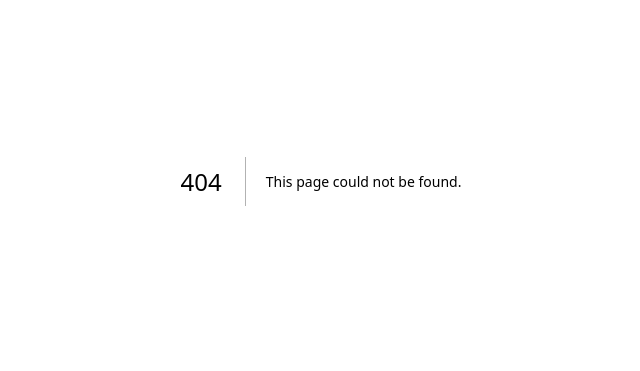
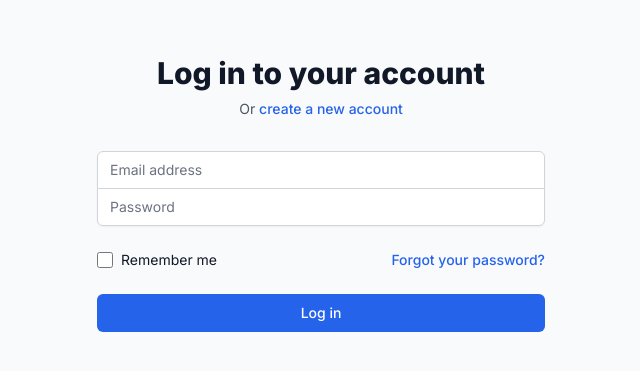
Before and after one commit to dzodze00/claimly.app, a Next.js app: page /login in a window 1280 px wide. Before the commit this address had no page. Shown: the part 219-590 px from the top of the page, without its empty margins (319-959 px from the left). Built offline with nearby package versions, Linux system fonts and the light colour scheme.

Commit message:
Create page.tsx

```diff
--- /dev/null
+++ b/app/login/page.tsx
@@ -0,0 +1,120 @@
+"use client"
+
+import type React from "react"
+
+import Link from "next/link"
+import { useState } from "react"
+
+export default function LoginPage() {
+  const [formData, setFormData] = useState({
+    email: "",
+    password: "",
+  })
+
+  const [isLoading, setIsLoading] = useState(false)
+
+  const handleChange = (e: React.ChangeEvent<HTMLInputElement>) => {
+    const { name, value } = e.target
+    setFormData((prev) => ({
+      ...prev,
+      [name]: value,
+    }))
+  }
+
+  const handleSubmit = (e: React.FormEvent) => {
+    e.preventDefault()
+    setIsLoading(true)
+
+    // Simulate API call
+    setTimeout(() => {
+      setIsLoading(false)
+      // In a real app, you would redirect to dashboard or home page after successful login
+      window.location.href = "/"
+    }, 1500)
+  }
+
+  return (
+    <div className="min-h-screen flex items-center justify-center bg-gray-50 py-12 px-4 sm:px-6 lg:px-8">
+      <div className="max-w-md w-full space-y-8">
+        <div>
+          <h1 className="mt-6 text-center text-3xl font-extrabold text-gray-900">Log in to your account</h1>
+          <p className="mt-2 text-center text-sm text-gray-600">
+            Or{" "}
+            <Link href="/signup" className="font-medium text-blue-600 hover:text-blue-500">
+              create a new account
+            </Link>
+          </p>
+        </div>
+
+        <form className="mt-8 space-y-6" onSubmit={handleSubmit}>
+          <div className="rounded-md shadow-sm -space-y-px">
+            <div>
+              <label htmlFor="email" className="sr-only">
+                Email address
+              </label>
+              <input
+                id="email"
+                name="email"
+                type="email"
+                autoComplete="email"
+                required
+                value={formData.email}
+                onChange={handleChange}
+                className="appearance-none rounded-none relative block w-full px-3 py-2 border border-gray-300 placeholder-gray-500 text-gray-900 rounded-t-md focus:outline-none focus:ring-blue-500 focus:border-blue-500 focus:z-10 sm:text-sm"
+                placeholder="Email address"
+              />
+            </div>
+            <div>
+              <label htmlFor="password" className="sr-only">
+                Password
+              </label>
+              <input
+                id="password"
+                name="password"
+                type="password"
+                autoComplete="current-password"
+                required
+                value={formData.password}
+                onChange={handleChange}
+                className="appearance-none rounded-none relative block w-full px-3 py-2 border border-gray-300 placeholder-gray-500 text-gray-900 rounded-b-md focus:outline-none focus:ring-blue-500 focus:border-blue-500 focus:z-10 sm:text-sm"
+                placeholder="Password"
+              />
+            </div>
+          </div>
+
+          <div className="flex items-center justify-between">
+            <div className="flex items-center">
+              <input
+                id="remember-me"
+                name="remember-me"
+                type="checkbox"
+                className="h-4 w-4 text-blue-600 focus:ring-blue-500 border-gray-300 rounded"
+              />
+              <label htmlFor="remember-me" className="ml-2 block text-sm text-gray-900">
+                Remember me
+              </label>
+            </div>
+
+            <div className="text-sm">
+              <a href="#" className="font-medium text-blue-600 hover:text-blue-500">
+                Forgot your password?
+              </a>
+            </div>
+          </div>
+
+          <div>
+            <button
+              type="submit"
+              disabled={isLoading}
+              className={`group relative w-full flex justify-center py-2 px-4 border border-transparent text-sm font-medium rounded-md text-white ${
+                isLoading ? "bg-blue-400" : "bg-blue-600 hover:bg-blue-700"
+              } focus:outline-none focus:ring-2 focus:ring-offset-2 focus:ring-blue-500`}
+            >
+              {isLoading ? "Logging in..." : "Log in"}
+            </button>
+          </div>
+        </form>
+      </div>
+    </div>
+  )
+}
```
